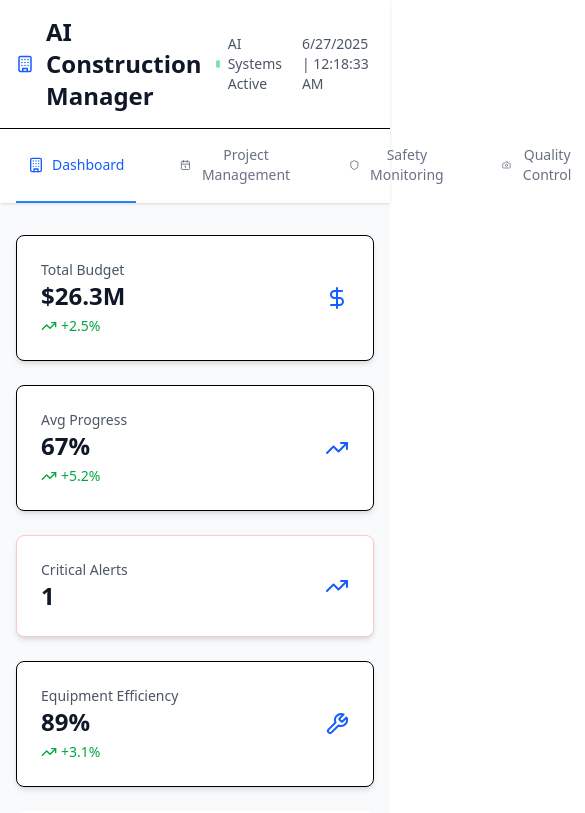
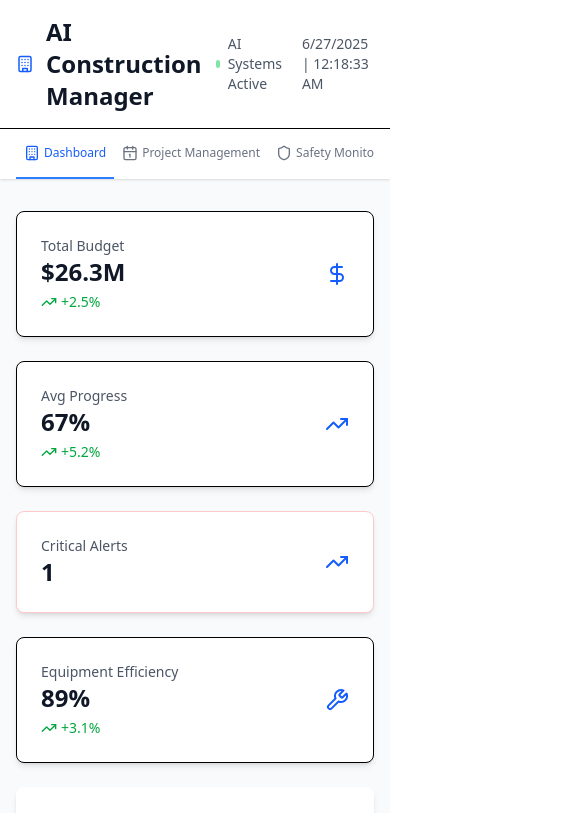
Before and after one commit to shahul01/ai-construction-svelte-demo, a SvelteKit app: page / in a window 390 px wide. Shown: the top 813 px of the page, 585 px wide, since content can reach past the window. Built offline with nearby package versions, Linux system fonts and the light colour scheme.

Commit message:
style:f: made navbar responsive; refactor: misc changes

```diff
--- a/src/routes/+page.svelte
+++ b/src/routes/+page.svelte
@@ -1,7 +1,7 @@
 <script lang="ts">
 	import {
 		Calendar1,
-		// AlertTriangle,
+		TriangleAlert,
 		DollarSign,
 		Wrench,
 		FileText,
@@ -296,17 +296,17 @@
 	<!-- Navigation -->
 	<nav class="bg-white shadow-sm">
 		<div class="mx-auto max-w-7xl px-4 sm:px-6 lg:px-8">
-			<div class="flex space-x-8">
+			<div class="flex overflow-x-auto scrollbar-hide sm:space-x-8">
 				{#each navigationTabs as tab}
 					<button
 						onclick={() => (activeTab = tab.id)}
-						class="flex items-center border-b-2 px-3 py-4 text-sm font-medium transition-colors {activeTab ===
+						class="cursor-pointer flex items-center border-b-2 px-2 py-4 text-xs font-medium transition-colors whitespace-nowrap sm:px-3 sm:text-sm {activeTab ===
 						tab.id
 							? 'border-blue-500 text-blue-600'
 							: 'border-transparent text-gray-500 hover:border-gray-300 hover:text-gray-700'}"
 					>
-						<svelte:component this={tab.icon} class="h-4 w-4" />
-						<span class="ml-2">{tab.label}</span>
+						<tab.icon class="h-4 w-4 flex-shrink-0" />
+						<span class="ml-1 sm:ml-2">{tab.label}</span>
 					</button>
 				{/each}
 			</div>
@@ -389,7 +389,7 @@
 					<!-- Recent Safety Alerts -->
 					<div class="rounded-lg bg-white p-6 shadow-md">
 						<h3 class="mb-4 flex items-center text-lg font-semibold">
-							<!-- <AlertTriangle class="w-5 h-5 mr-2 text-red-600" /> -->
+							<TriangleAlert class="w-5 h-5 mr-2 text-red-600" />
 							Recent Safety Alerts
 						</h3>
 						<div class="space-y-3">
@@ -563,7 +563,7 @@
 
 				<div class="mb-6 grid grid-cols-1 gap-4 md:grid-cols-4">
 					<MetricCard title="Issues Detected" value={qualityIssues.length}>
-						<Camera class="w-6 h-6" />
+						<TriangleAlert class="w-6 h-6" />
 					</MetricCard>
 					<MetricCard
 						title="Critical Issues"
@@ -638,7 +638,7 @@
 
 				<div class="mb-6 grid grid-cols-1 gap-4 md:grid-cols-4">
 					<MetricCard title="Total Equipment" value={equipment.length}>
-						<Wrench class="w-6 h-6" />
+						<TriangleAlert class="w-6 h-6" />
 					</MetricCard>
 					<MetricCard
 						title="Operational"
```
